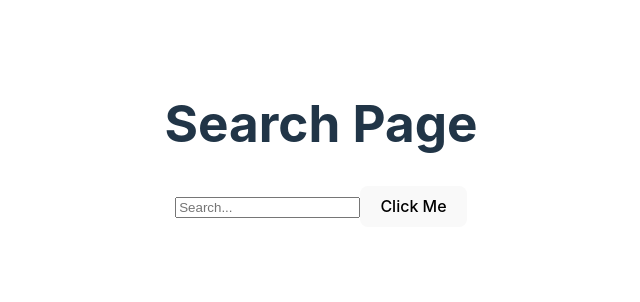
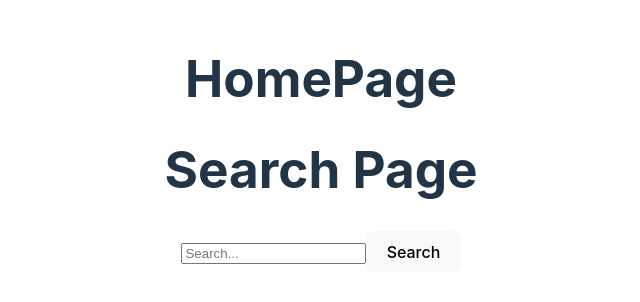
Before and after one commit to victoriamertens/EDPCapstone, a React (Vite) app in the folder react/: page /search in a window 1280 px wide. Shown: the part 256-558 px from the top of the page, without its empty margins (319-959 px from the left). Built offline with nearby package versions, Linux system fonts and the light colour scheme.

Commit message:
Added routing

```diff
--- a/react/package.json
+++ b/react/package.json
@@ -11,7 +11,8 @@
   },
   "dependencies": {
     "react": "^18.3.1",
-    "react-dom": "^18.3.1"
+    "react-dom": "^18.3.1",
+    "react-router-dom": "^6.26.2"
   },
   "devDependencies": {
     "@eslint/js": "^9.11.1",
--- a/react/src/App.jsx
+++ b/react/src/App.jsx
@@ -3,6 +3,14 @@ import reactLogo from './assets/react.svg'
 import viteLogo from '/vite.svg'
 import './App.css'
 import SearchPage from './components/SearchPage'
+import {
+  BrowserRouter as Router,
+  Route,
+  Routes,
+  Link
+} from "react-router-dom";
+
+
 function App() {
   const [count, setCount] = useState(0)
 
@@ -10,8 +18,10 @@ function App() {
 
   return (
     <>
-     <SearchPage/>
-
+     <h1>HomePage</h1>
+    <Routes>
+      <Route path="/search" element={<SearchPage />}></Route>
+    </Routes>
     </>
   )
 }
--- a/react/src/components/SearchBox.jsx
+++ b/react/src/components/SearchBox.jsx
@@ -28,7 +28,7 @@ export default function SearchBox () {
                             value={searchTerm}
                             onChange={handleIdChange}
                         />
-    <button onClick={handleClick}>Click Me</button>
+    <button onClick={handleClick}>Search</button>
     </form>
     </div>
     )
--- a/react/src/main.jsx
+++ b/react/src/main.jsx
@@ -2,9 +2,12 @@ import { StrictMode } from 'react'
 import { createRoot } from 'react-dom/client'
 import App from './App.jsx'
 import './index.css'
+import {BrowserRouter as Router} from 'react-router-dom'
 
 createRoot(document.getElementById('root')).render(
   <StrictMode>
+    <Router>
     <App />
+    </Router>
   </StrictMode>,
 )
```
Also changed, not shown: 1 other file (tests, documents, lock files or other folders).
